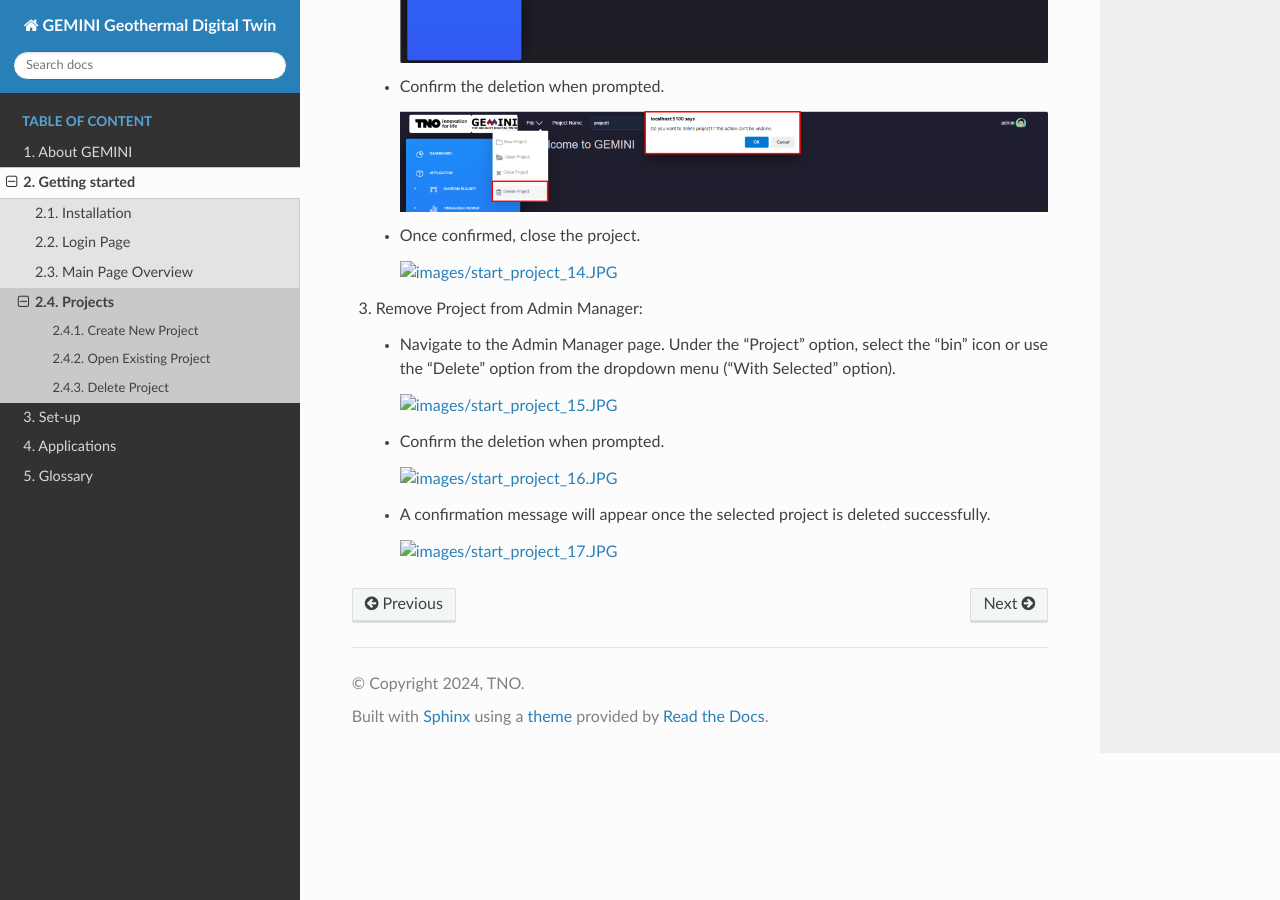
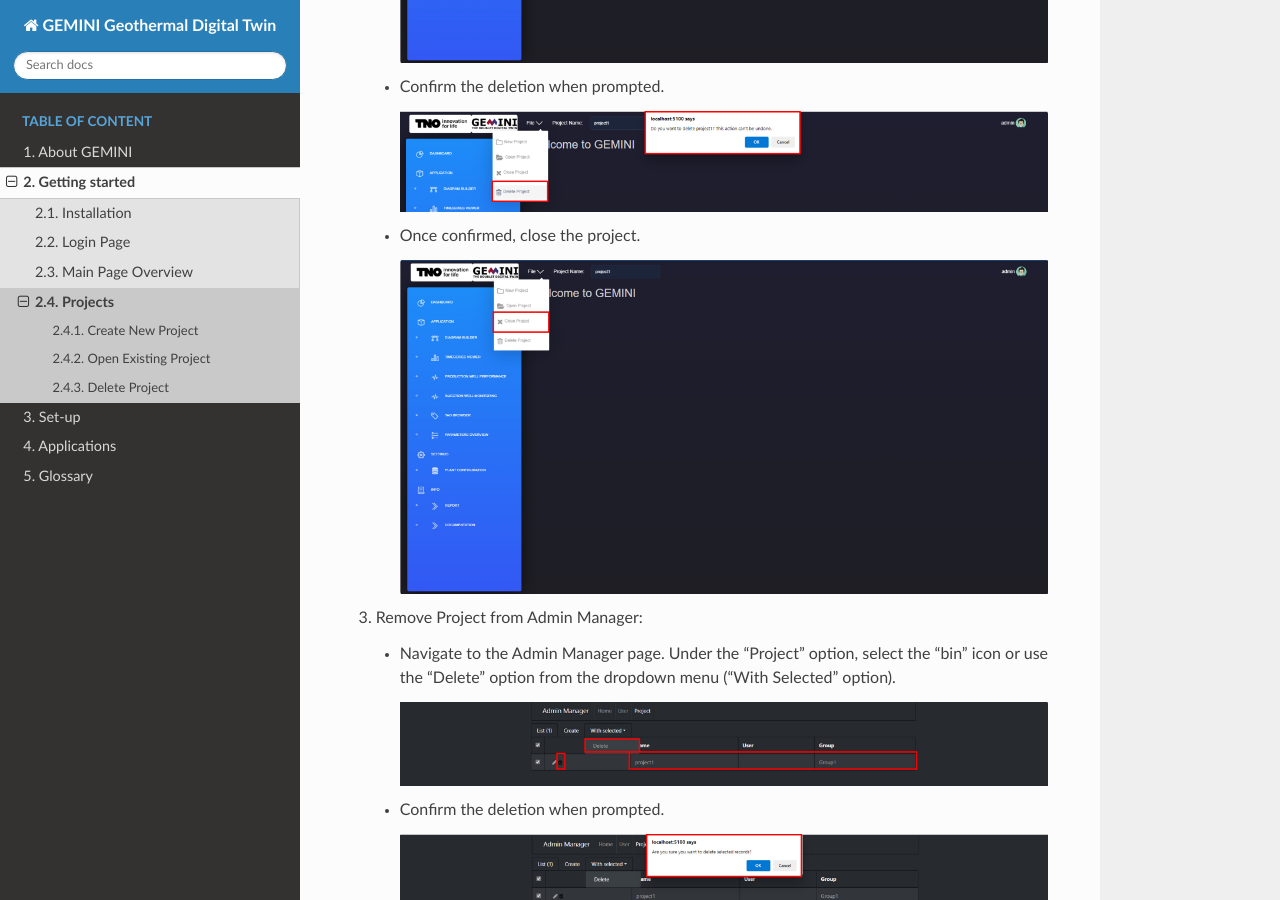
Before and after one commit to GEMINI-Digital-Twin/gemini-documentation, a Sphinx documentation site: the page built from source/start_projects.rst, in a window 1280 px wide and 900 px high, scrolled down 3360 px. Built offline with Sphinx 7.4.7 and the Read the Docs theme 2.0.0, drawn with Linux system fonts in a browser that asks for light colours.

Commit message:
update case-sensitive

```diff
--- a/source/start_projects.rst
+++ b/source/start_projects.rst
@@ -109,23 +109,23 @@ Delete Project
 
    - Once confirmed, close the project.
 
-    .. image:: images/start_project_14.JPG
+    .. image:: images/Start_project_14.jpg
         :width: 100%
 
 3. Remove Project from Admin Manager:
 
    - Navigate to the Admin Manager page. Under the "Project" option, select the "bin" icon or use the "Delete" option from the dropdown menu ("With Selected" option).
 
-    .. image:: images/start_project_15.JPG
+    .. image:: images/Start_project_15.jpg
         :width: 100%
 
    - Confirm the deletion when prompted.
 
-    .. image:: images/start_project_16.JPG
+    .. image:: images/Start_project_16.jpg
         :width: 100%
 
 
    - A confirmation message will appear once the selected project is deleted successfully.
 
-    .. image:: images/start_project_17.JPG
+    .. image:: images/Start_project_17.jpg
         :width: 100%
```
